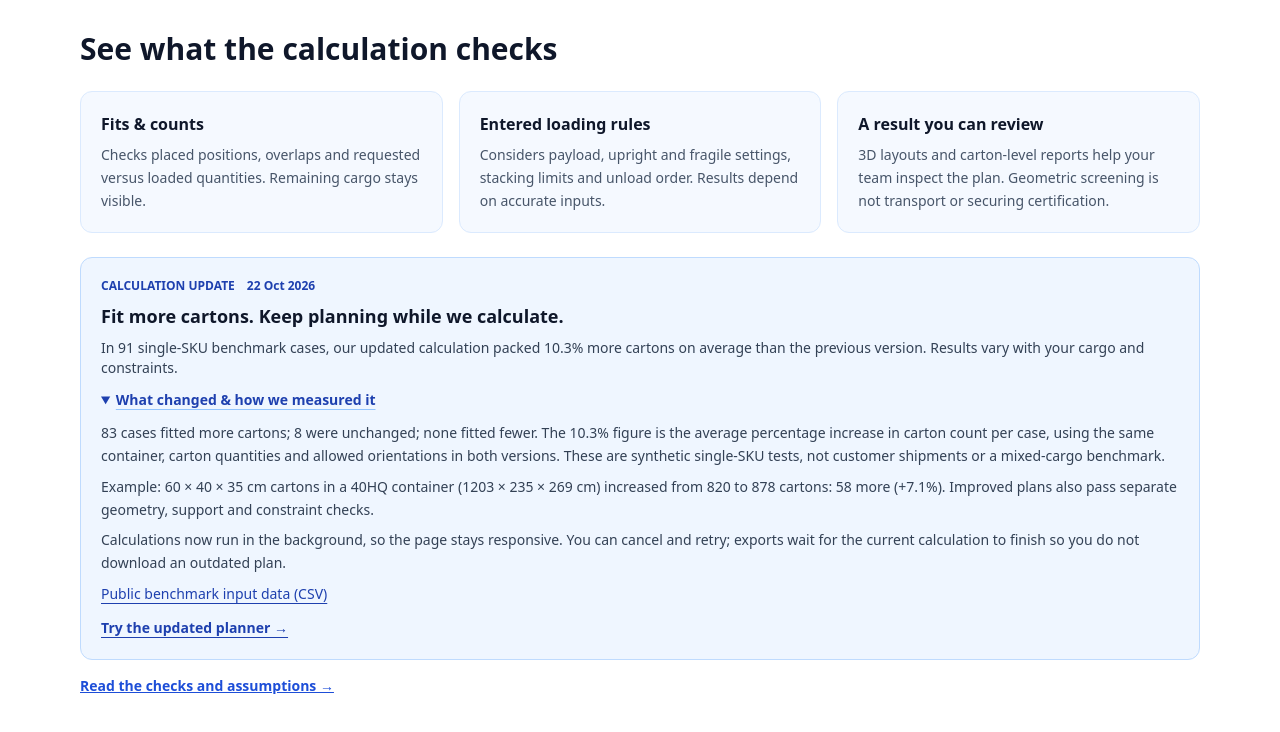
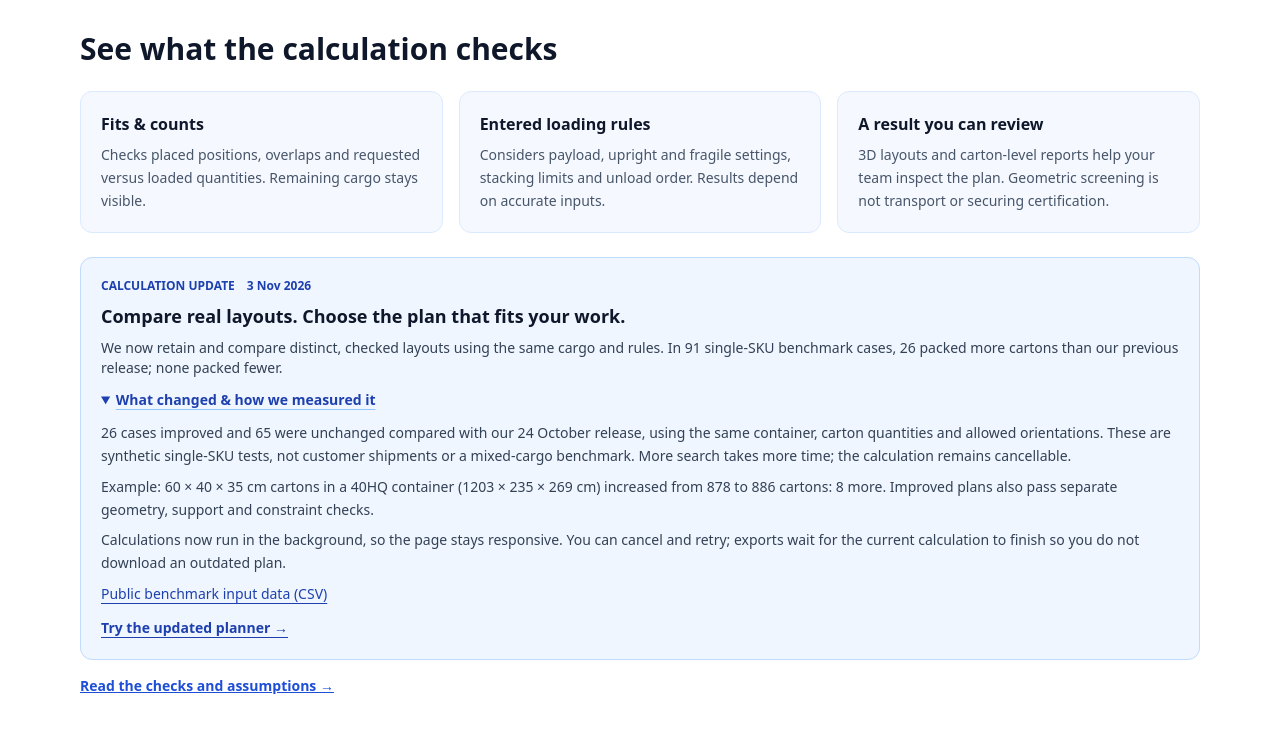
Before and after one commit to Hombecl/freight-calculator, a React (Vite) app: page / in a window 1280 px wide. Both pictures are taken after a click on the heading "What changed & how we measured it". Shown: the part 1689-2421 px from the top of the page. Built offline with nearby package versions, Linux system fonts and the light colour scheme.

Commit message:
Date the packing comparison release and state measured gains precisely

```diff
--- a/src/components/ProductUpdate.tsx
+++ b/src/components/ProductUpdate.tsx
@@ -8,20 +8,20 @@ export default function ProductUpdate({ planner = false }: { planner?: boolean }
     <aside aria-label={T('Product updates', '產品更新')} className="rounded-xl border border-blue-200 bg-blue-50 p-4 md:p-5">
       <div className="flex flex-wrap items-center gap-x-3 gap-y-1 text-xs font-semibold text-blue-800">
         <span>{T('CALCULATION UPDATE', '裝載計算更新')}</span>
-        <time dateTime="2026-10-22">{T('22 Oct 2026', '2026 年 10 月 22 日')}</time>
+        <time dateTime="2026-11-03">{T('3 Nov 2026', '2026 年 11 月 3 日')}</time>
       </div>
-      <h2 className="mt-2 text-lg font-bold text-slate-900">{T('Fit more cartons. Keep planning while we calculate.', '裝得更多，計算期間亦可繼續操作。')}</h2>
+      <h2 className="mt-2 text-lg font-bold text-slate-900">{T('Compare real layouts. Choose the plan that fits your work.', '比較真實擺法，選擇適合你工作嘅方案。')}</h2>
       <p className="mt-2 text-sm text-slate-700">
-        {T('In 91 single-SKU benchmark cases, our updated calculation packed 10.3% more cartons on average than the previous version. Results vary with your cargo and constraints.',
-          '在 91 組單一箱款測試中，新版計算的平均可裝箱數較上一版增加 10.3%。實際結果視乎貨物及裝載限制。')}
+        {T('We now retain and compare distinct, checked layouts using the same cargo and rules. In 91 single-SKU benchmark cases, 26 packed more cartons than our previous release; none packed fewer.',
+          '現在可保留及比較沿用相同貨單與限制、通過檢查嘅不同擺法。91 組單一箱款測試中，26 組比上一版裝得更多，沒有減少。')}
       </p>
       <details className="mt-3 text-sm text-slate-700">
         <summary className="cursor-pointer font-semibold text-blue-800 underline decoration-blue-300 underline-offset-4">{T('What changed & how we measured it', '更新內容與測試方法')}</summary>
         <div className="mt-3 space-y-2 leading-relaxed">
-          <p>{T('83 cases fitted more cartons; 8 were unchanged; none fitted fewer. The 10.3% figure is the average percentage increase in carton count per case, using the same container, carton quantities and allowed orientations in both versions. These are synthetic single-SKU tests, not customer shipments or a mixed-cargo benchmark.',
-            '83 組可裝更多紙箱，8 組不變，沒有減少。10.3% 是每組可裝箱數增幅的平均值；兩個版本使用相同貨櫃、紙箱數量及允許方向。這是模擬單一箱款測試，並非客戶貨單或混裝測試。')}</p>
-          <p>{T('Example: 60 × 40 × 35 cm cartons in a 40HQ container (1203 × 235 × 269 cm) increased from 820 to 878 cartons: 58 more (+7.1%). Improved plans also pass separate geometry, support and constraint checks.',
-            '例子：60 × 40 × 35 cm 紙箱放入 40HQ 貨櫃（1203 × 235 × 269 cm），由 820 箱增至 878 箱，多 58 箱（+7.1%）。改善後的方案亦須通過獨立的幾何、支撐及限制檢查。')}</p>
+          <p>{T('26 cases improved and 65 were unchanged compared with our 24 October release, using the same container, carton quantities and allowed orientations. These are synthetic single-SKU tests, not customer shipments or a mixed-cargo benchmark. More search takes more time; the calculation remains cancellable.',
+            '相比 10 月 24 日版本，26 組改善、65 組不變；兩個版本使用相同貨櫃、紙箱數量及允許方向。這是模擬單一箱款測試，並非客戶貨單或混裝測試。深入搜索需要更多時間，計算期間仍可取消。')}</p>
+          <p>{T('Example: 60 × 40 × 35 cm cartons in a 40HQ container (1203 × 235 × 269 cm) increased from 878 to 886 cartons: 8 more. Improved plans also pass separate geometry, support and constraint checks.',
+            '例子：60 × 40 × 35 cm 紙箱放入 40HQ 貨櫃（1203 × 235 × 269 cm），由 878 箱增至 886 箱，多 8 箱。改善後的方案亦須通過獨立的幾何、支撐及限制檢查。')}</p>
           <p>{T('Calculations now run in the background, so the page stays responsive. You can cancel and retry; exports wait for the current calculation to finish so you do not download an outdated plan.',
             '計算現在於背景執行，頁面仍可操作，亦可取消及重試。匯出會等待當前計算完成，避免下載過時方案。')}</p>
           <p><a className="text-blue-800 underline underline-offset-4" href="https://brimload.com/t1/benchmark/dimpack3d_head_to_head_20261016.csv">{T('Public benchmark input data (CSV)', '公開測試輸入資料（CSV）')}</a></p>
```
